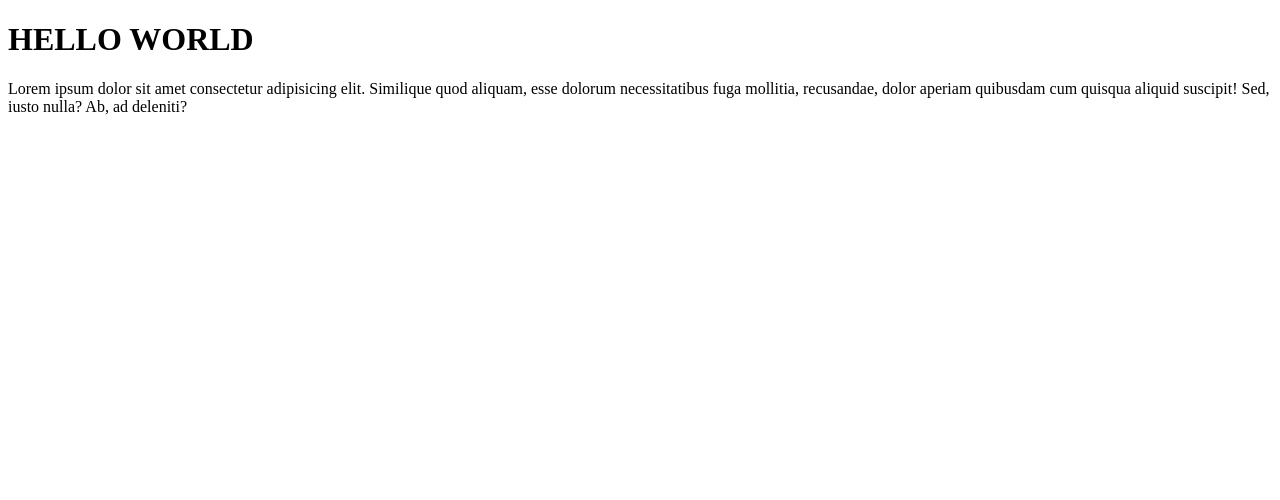
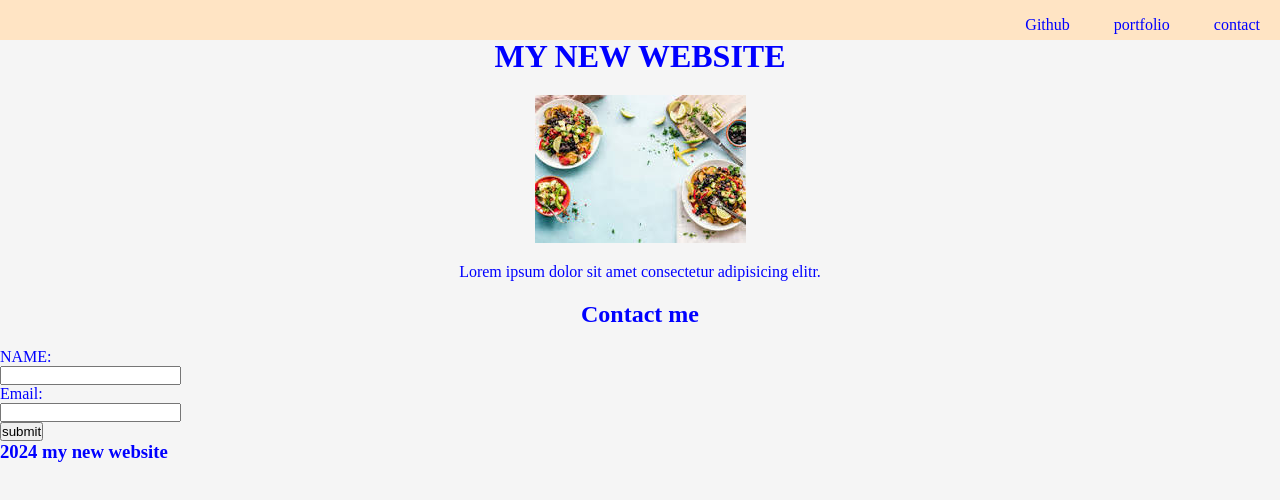
Before and after one commit to mayanklulla12/my-new-portfoli, a plain HTML site: page index.html in a window 1280 px wide. Drawn offline with Linux system fonts and the light colour scheme.

Commit message:
new code added

```diff
--- a/assets/css/styles.css
+++ b/assets/css/styles.css
@@ -0,0 +1,53 @@
+*{
+    margin :0;
+    padding:0;
+}
+body{
+    background-color: whitesmoke;
+    position: relative;
+    color: blue;
+}
+
+
+header{
+
+    position:fixed;
+    text-align:right;
+   line-height: 50px;
+    height: 40px;
+    width:100%;
+    background-color: bisque;
+    position: fixed;
+
+}
+
+
+navbar{
+    text-align: right;
+}
+
+li{
+    display: inline;
+    position: relative;
+    padding: 20px ;
+}
+
+h1,h2{
+text-align: center;
+margin:20px;
+}
+
+img {
+        display: block;
+        margin: 20px auto;
+}
+
+.para1{
+    text-align: center;
+    display: block;
+}
+
+form{
+    width:500px;
+
+}
--- a/index.html
+++ b/index.html
@@ -1,13 +1,53 @@
 <!DOCTYPE html>
 <html lang="en">
+
 <head>
     <meta charset="UTF-8">
     <meta name="viewport" content="width=device-width, initial-scale=1.0">
     <title>MINI PROJECT</title>
+    <link rel="stylesheet" href="assets/css/styles.css">
 </head>
+
+
 <body>
-   <h1>HELLO WORLD</h1>
-   <p>Lorem ipsum dolor sit amet consectetur adipisicing elit. Similique quod aliquam, esse dolorum necessitatibus fuga mollitia, recusandae, dolor aperiam quibusdam cum quisqua
-     aliquid suscipit! Sed, iusto nulla? Ab, ad deleniti?</p>
+    <header>
+
+        <nav class="navbar">
+            <ul>
+                <li>Github</li>
+                <li>portfolio</li>
+                <li>contact</li>
+            </ul>
+        </nav>
+    </header>>
+    <main>
+        <h1>MY NEW WEBSITE</h1>
+        <section>
+            <img src="assets/images/cooking.jpeg" alt="food image">
+            <p class ="para1">Lorem ipsum dolor sit amet consectetur adipisicing elitr.</p>
+        </section>
+
+        <section id="contact">
+            <h2>Contact me</h2>
+        </section>
+
+        <form>
+            <label for="name">NAME:</label><br>
+            <input type="text" id="user-name" name="user-name"><br>
+            <label for="email">Email:</label><br>
+            <input type="text" id="email" name="email">
+
+            <div class="button">
+                <button type="submit">submit</button>
+            </div>
+        </form>
+
+    </main>
+
+    <footer class="footer-1">
+        <h3> 2024 my new website</h3>
+    </footer>
+
 </body>
+
 </html>
```
Also changed, not shown: assets/images/cooking.jpeg (added).
